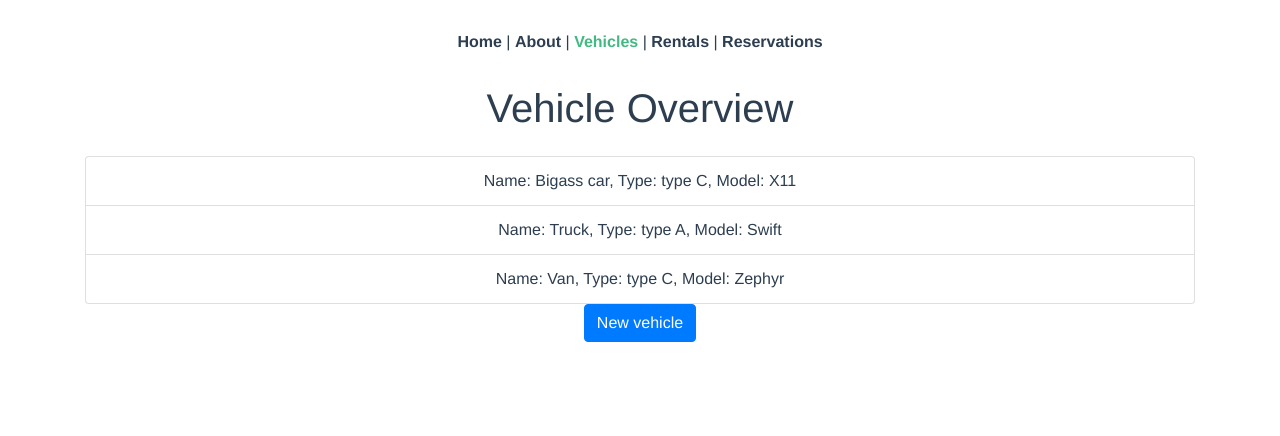
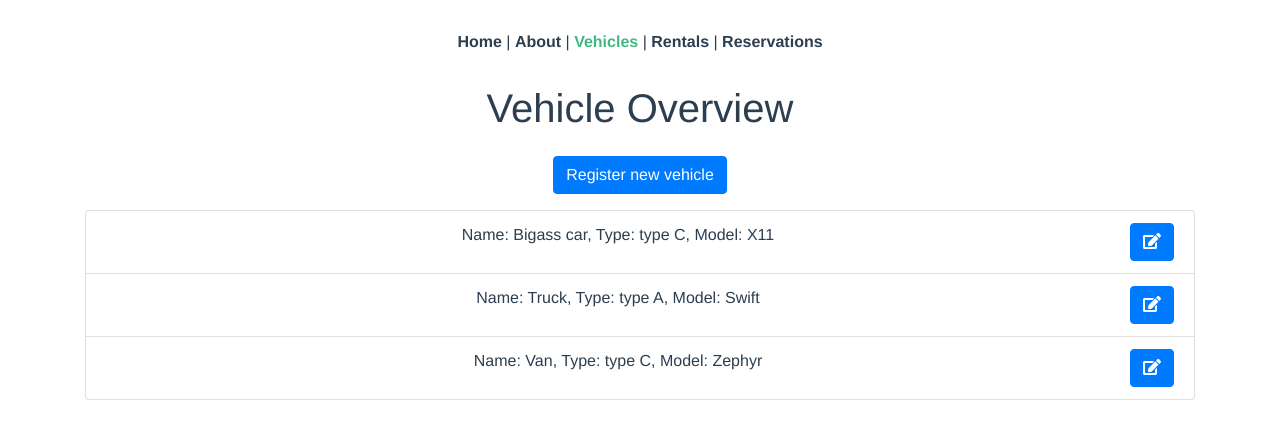
Before and after one commit to peerhenry/vue-rent-manager, a Vue app: page /#/vehicles in a window 1280 px wide. Shown: the top 436 px of the page. Built offline with nearby package versions, Linux system fonts and the light colour scheme.

Commit message:
font awesome and edit button

```diff
--- a/package.json
+++ b/package.json
@@ -10,6 +10,9 @@
     "test:unit": "vue-cli-service test:unit"
   },
   "dependencies": {
+    "@fortawesome/fontawesome-svg-core": "^1.2.8",
+    "@fortawesome/free-solid-svg-icons": "^5.5.0",
+    "@fortawesome/vue-fontawesome": "^0.1.2",
     "bootstrap-vue": "^2.0.0-rc.11",
     "vue": "^2.5.17",
     "vue-router": "^3.0.1",
--- a/src/components/vehicle/VehicleOverview.vue
+++ b/src/components/vehicle/VehicleOverview.vue
@@ -11,12 +11,20 @@
 
     <b-row>
       <b-col>
-        <b-list-group>
-          <b-list-group-item v-for="v in vehicles" @click="viewVehicle(v.id)" class="vehicle-list-item">
-            Name: {{v.name}}, Type: {{v.type}}, Model: {{v.model}}
+        <b-button :variant="'primary'" @click="createVehicle" class="mb-3">Register new vehicle</b-button>
+
+        <b-list-group class="mb-3">
+          <b-list-group-item v-for="v in vehicles" @click.self="viewVehicle(v.id)" class="vehicle-list-item">
+            <span>
+              Name: {{v.name}}, Type: {{v.type}}, Model: {{v.model}}
+            </span>
+
+            <b-button :variant="'primary'" class="vehicle-item-btn" @click="editVehicle($event, v.id)">
+              <font-awesome-icon icon="edit" />
+            </b-button>
+
           </b-list-group-item>
         </b-list-group>
-        <b-button :variant="'primary'" @click="createVehicle">New vehicle</b-button>
       </b-col>
     </b-row>
 
@@ -40,7 +48,10 @@
         this.$store.commit('addRandomVehicle') // DEBUG
       },
       viewVehicle: function(id) {
-        console.log('Got to view vehicle, ', id)
+        console.log('Go to view vehicle, ', id)
+      },
+      editVehicle: function(event, id) {
+        console.log('Go to edit vehicle, ', id)
       }
     },
     computed: {
@@ -58,4 +69,8 @@
     background-color: #eee;
   }
 }
+
+.vehicle-item-btn{
+  float: right
+}
 </style>
--- a/src/main.js
+++ b/src/main.js
@@ -5,6 +5,12 @@ import 'bootstrap-vue/dist/bootstrap-vue.css'
 import App from './App.vue'
 import router from './router.js'
 import store from './store.js'
+import setupIcons from './setupIcons.js'
+import { FontAwesomeIcon } from '@fortawesome/vue-fontawesome'
+
+setupIcons()
+
+Vue.component('font-awesome-icon', FontAwesomeIcon)
 
 Vue.config.productionTip = false
 Vue.use(BootstrapVue)
--- /dev/null
+++ b/src/setupIcons.js
@@ -0,0 +1,6 @@
+import { library } from '@fortawesome/fontawesome-svg-core'
+import { faEdit } from '@fortawesome/free-solid-svg-icons'
+
+export default function setupIcons () {
+  library.add(faEdit)
+}
```
Also changed, not shown: 2 other files (tests, documents, lock files or other folders).
